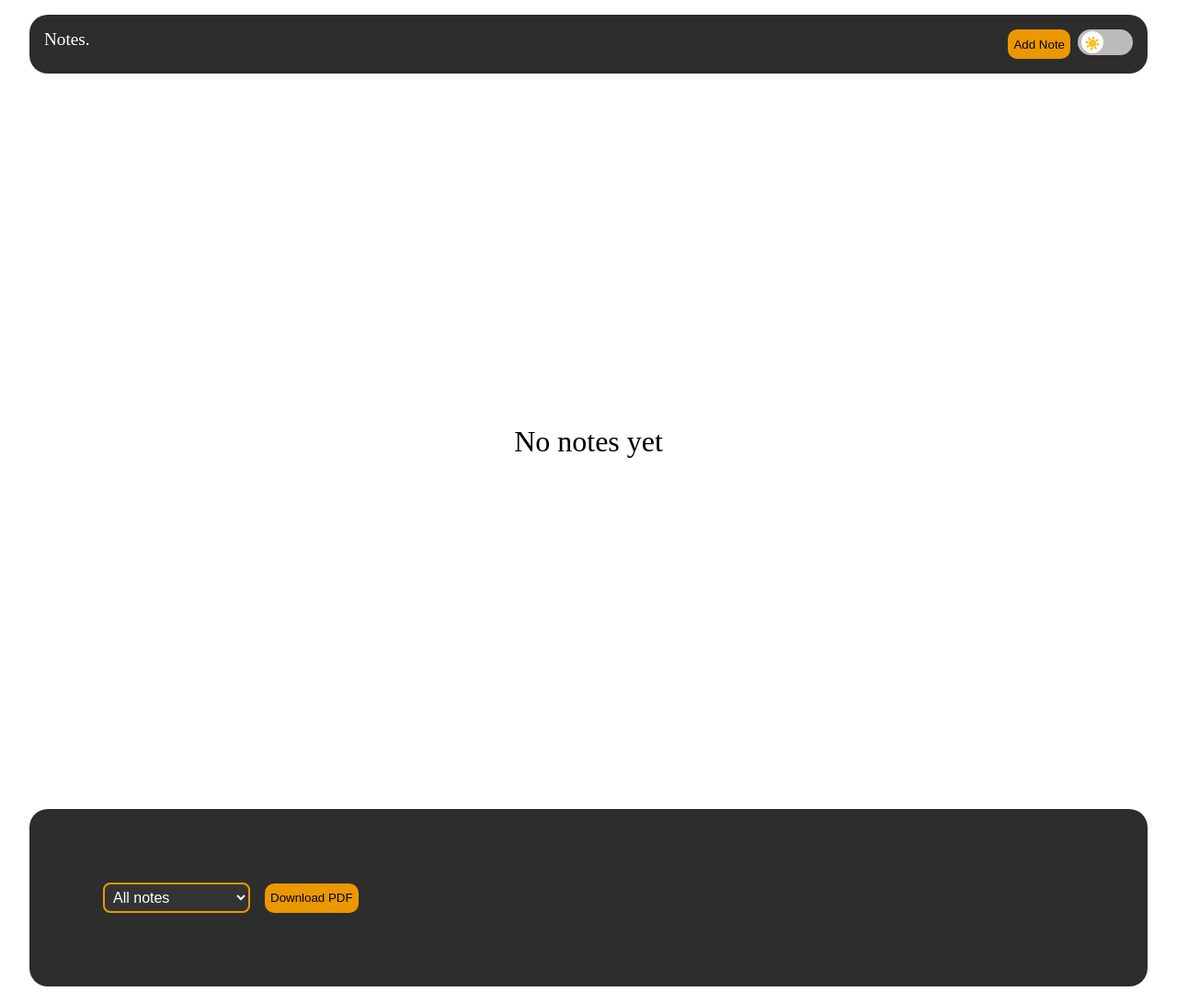
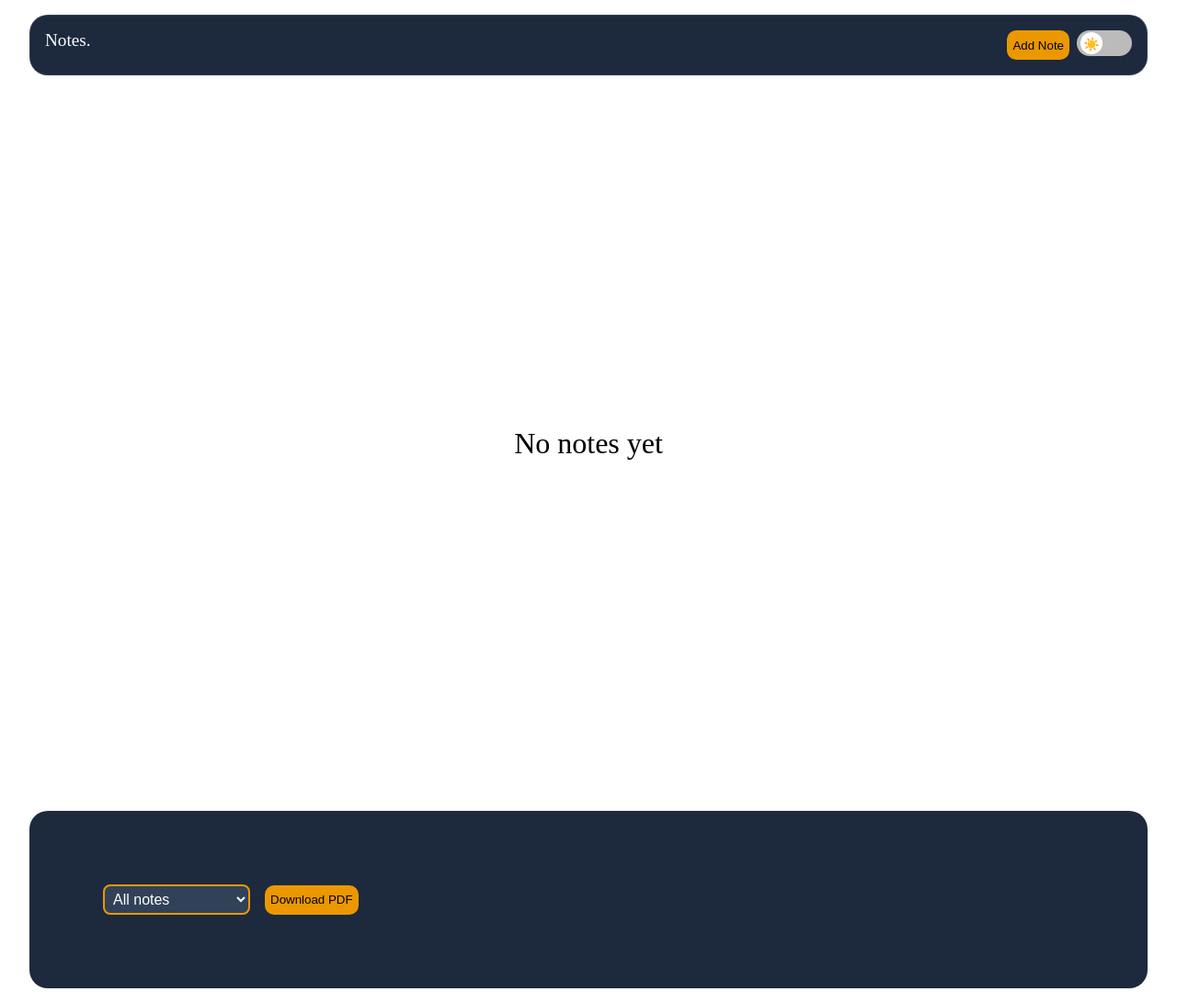
Before and after one commit to Usman-Iqbal-5/Notes-App, a React (Create React App) app: page / in a window 1280 px wide. Shown: the whole page at 92% size. Built offline with nearby package versions, Linux system fonts and the light colour scheme; a web font is replaced by a local one.

Commit message:
updated colour theme of notes app and modal styles

```diff
--- a/src/App.js
+++ b/src/App.js
@@ -106,7 +106,7 @@ function App() {
       {newNoteFormOpen && (
         <Modal
           onOpenModal={handleClosingNewNoteForm}
-          bgColor="rgb(45, 45, 45)"
+          bgColor="#1d293d"
           color="white"
           width="35"
         >
@@ -125,7 +125,7 @@ function App() {
       {editFormOpen && (
         <Modal
           onOpenModal={handleOpenEditForm}
-          bgColor="rgb(45, 45, 45)"
+          bgColor= "#1d293d"
           color="white"
           width="35"
         >
--- a/src/components/AddNoteForm.js
+++ b/src/components/AddNoteForm.js
@@ -7,7 +7,7 @@ function AddNoteForm({ onAddNote, darkMode }) {
   const [color, setColor] = useState("orange");
 
   const formInputStyles = {
-    backgroundColor: "rgb(66, 66, 66)",
+    backgroundColor: "#314158",
     color: "white",
   };
 
--- a/src/components/EditForm.js
+++ b/src/components/EditForm.js
@@ -28,7 +28,7 @@ function EditForm({ note, onUpdatingEditedNote, darkMode }) {
   }
 
   const formInputStyles = {
-    backgroundColor: "rgb(66, 66, 66)",
+    backgroundColor: "#314158",
     color: "white",
   };
 
--- a/src/styles/global-styles.css
+++ b/src/styles/global-styles.css
@@ -85,7 +85,8 @@ input:checked+.slider::before {
 header {
   display: flex;
   justify-content: space-between;
-  background-color: rgb(45, 45, 45);
+  background-color: #1d293d;
+  border: 1px solid rgba(255, 255, 255, 0.1);
   padding: 1rem;
   margin-top: 1rem;
   width: 95vw;
@@ -107,7 +108,7 @@ header .button-container {
 footer {
   padding: 5rem;
   margin-bottom: 1rem;
-  background-color: rgb(45, 45, 45);
+  background-color: #1d293d;
   width: 95vw;
   border-radius: 20px;
   display: flex;
@@ -142,7 +143,7 @@ footer button {
   font-size: 16px;
   border: 2px solid var(--accent);
   border-radius: 8px;
-  background-color: #333;
+  background-color: #314158;
   color: #fff;
   cursor: pointer;
 }
@@ -154,7 +155,7 @@ footer button {
 
 .filter-bar option {
   border-radius: 10px;
-  background-color: #333;
+  background-color: #314158;
   color: #fff;
   font-size: 1rem;
   padding: 10px;
@@ -176,6 +177,7 @@ form .form-content {
   display: block;
   margin-bottom: 0.25rem;
   margin-top: 0.8rem;
+  text-transform: capitalize;
 }
 
 form input[type="text"] {
```
